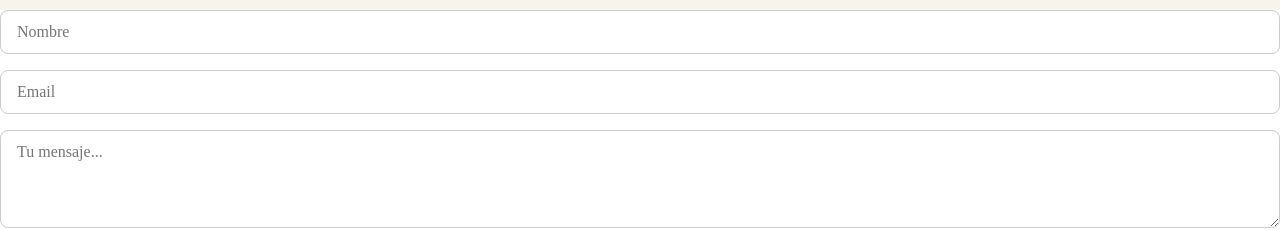
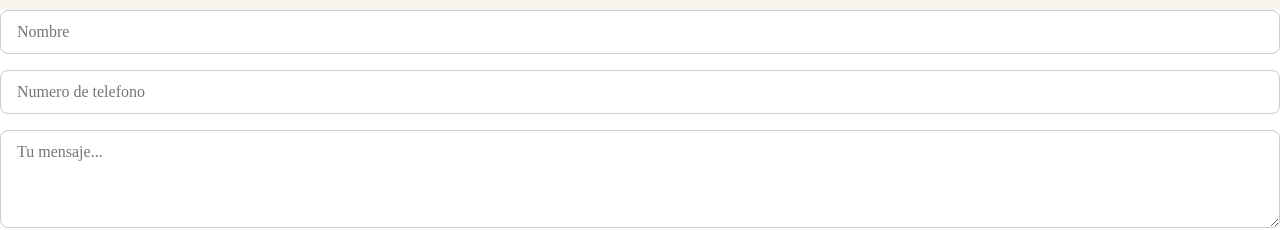
Before and after one commit to Soymigueprogramador/cafe-cafe, a React (Vite) app: page / in a window 1280 px wide. Shown: the part 1932-2162 px from the top of the page. Built offline with nearby package versions, Linux system fonts and the light colour scheme.

Commit message:
Se agrego la funcionalidad de que el formulario envia los datos directo al whtsapp del usuario

```diff
--- a/src/components/Ui/ContactForm/ContactForm.jsx
+++ b/src/components/Ui/ContactForm/ContactForm.jsx
@@ -1,22 +1,23 @@
 // src/components/ui/ContactForm.jsx
-import React, { useState } from 'react';
-import styles from './ContactForm.module.css';
-import Button from '../Button/Button.jsx'; // Importamos el componente Button que ya creamos
+import React, { useState } from "react";
+import styles from "./ContactForm.module.css";
+import Button from "../Button/Button.jsx"; // Importamos el componente Button que ya creamos
 
 function ContactForm() {
   const [formData, setFormData] = useState({
-    name: '',
-    email: '',
-    message: ''
+    name: "",
+    number: "",
+    message: "",
   });
-  const [status, setStatus] = useState(''); // 'idle', 'sending', 'success', 'error'
+  const [status, setStatus] = useState(""); // 'idle', 'sending', 'success', 'error'
 
   const handleChange = (e) => {
     const { name, value } = e.target;
-    setFormData(prev => ({ ...prev, [name]: value }));
+    setFormData((prev) => ({ ...prev, [name]: value }));
   };
 
-  const handleSubmit = (e) => {
+  {
+    /* const handleSubmit = (e) => {
     e.preventDefault();
     setStatus('sending');
 
@@ -40,6 +41,39 @@ function ContactForm() {
       setTimeout(() => setStatus('idle'), 5000);
 
     }, 1500);
+  }; */
+  }
+
+  const handleSubmit = (e) => {
+    e.preventDefault();
+
+    if (!formData.name || !formData.number || !formData.message) {
+      alert("Por favor, rellena todos los campos.");
+      return;
+    }
+
+    const phoneNumber = "5491126644514";
+
+    const message = `
+Hola, quiero hacer una consulta desde la web.
+
+👤 Nombre: ${formData.name}
+📞 Teléfono: ${formData.number}
+📝 Mensaje:
+${formData.message}
+  `;
+
+    const whatsappURL = `https://wa.me/${phoneNumber}?text=${encodeURIComponent(
+      message
+    )}`;
+
+    window.open(whatsappURL, "_blank");
+
+    setFormData({
+      name: "",
+      number: "",
+      message: "",
+    });
   };
 
   return (
@@ -49,7 +83,6 @@ function ContactForm() {
         Ej: <form onSubmit={handleSubmit} className={styles.form} action="YOUR_FORMSPREE_URL" method="POST">
       */}
       <form onSubmit={handleSubmit} className={styles.form}>
-
         {/* Input: Nombre */}
         <input
           type="text"
@@ -63,10 +96,10 @@ function ContactForm() {
 
         {/* Input: Email */}
         <input
-          type="email"
-          name="email"
-          placeholder="Email"
-          value={formData.email}
+          type="number"
+          name="number"
+          placeholder="Numero de telefono"
+          value={formData.number}
           onChange={handleChange}
           required
           className={styles.input}
@@ -84,20 +117,17 @@ function ContactForm() {
         ></textarea>
 
         {/* Botón de Enviar */}
-        <Button
-            type="submit"
-            disabled={status === 'sending'}
-        >
-            {status === 'sending' ? 'Enviando...' : 'Enviar Mensaje'}
+        <Button type="submit" disabled={status === "sending"}>
+          {status === "sending" ? "Enviando..." : "Enviar Mensaje"}
         </Button>
 
         {/* Mensajes de Estado */}
-        {status === 'success' && (
+        {status === "success" && (
           <p className={styles.successMessage}>
             ¡Mensaje enviado con éxito! Gracias por contactarnos.
           </p>
         )}
-        {status === 'error' && (
+        {status === "error" && (
           <p className={styles.errorMessage}>
             Ocurrió un error. Inténtalo de nuevo más tarde.
           </p>
```
